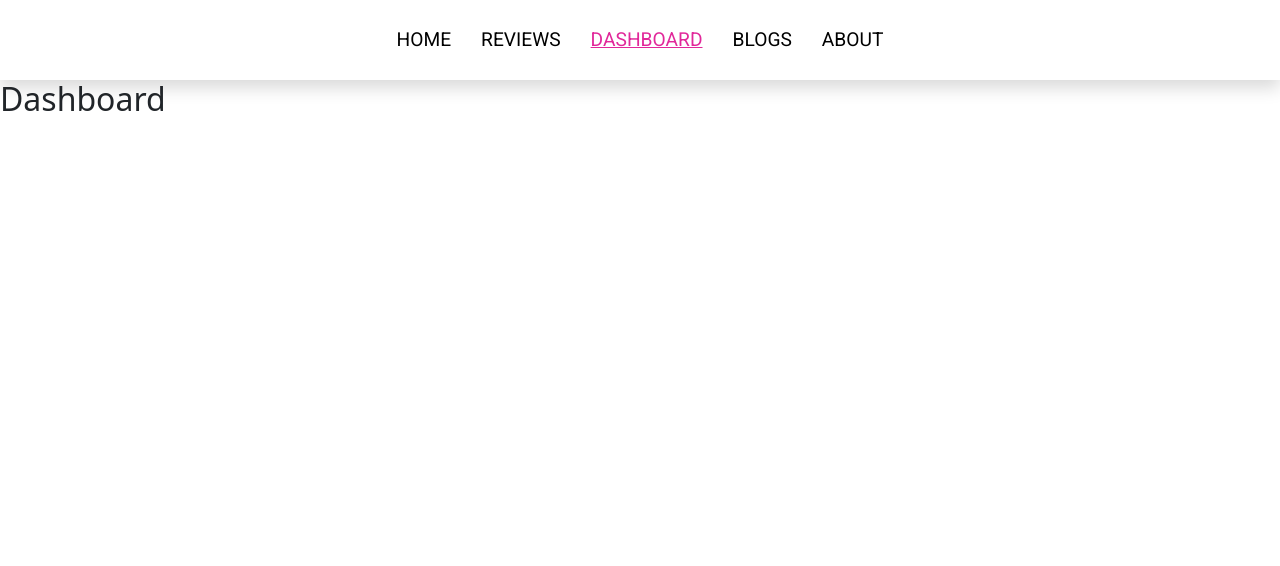
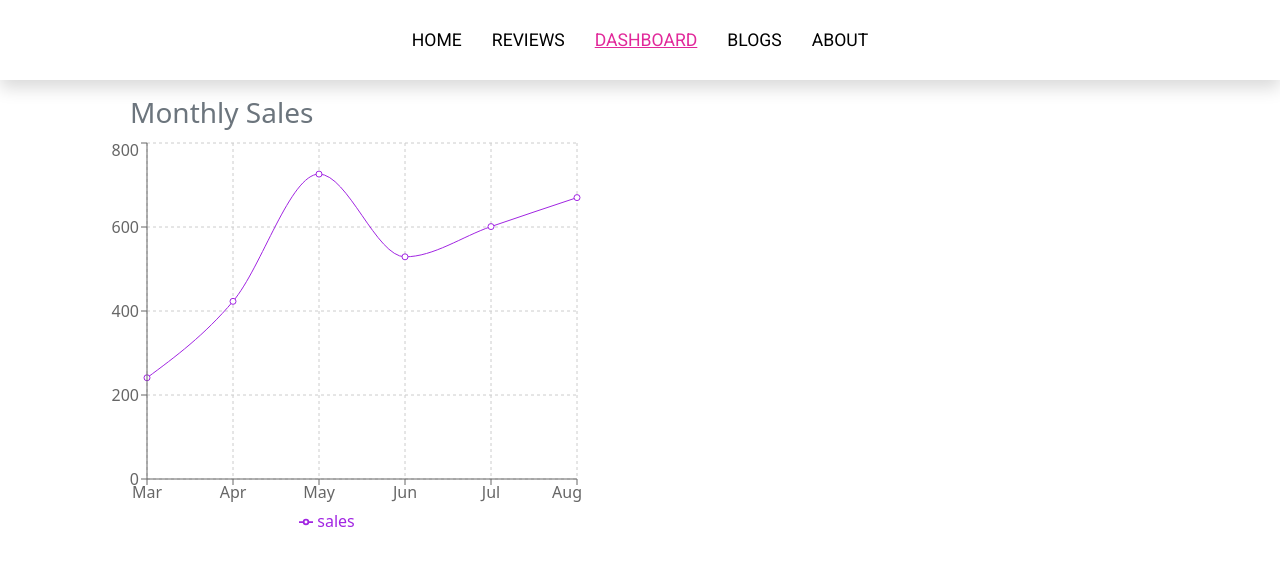
Before and after one commit to mohammadtanim24h/snap-away, a React (Create React App) app: page /dashboard in a window 1280 px wide. Shown: the top 566 px of the page. Built offline with nearby package versions, Linux system fonts and the light colour scheme.

Commit message:
sales linechart added

```diff
--- /dev/null
+++ b/public/chart.json
@@ -0,0 +1,38 @@
+[
+    {
+        "month": "Mar",
+        "investment": 100000,
+        "sales": 241,
+        "revenue": 10401
+    },
+    {
+        "month": "Apr",
+        "investment": 200000,
+        "sales": 423,
+        "revenue": 24500
+    },
+    {
+        "month": "May",
+        "investment": 500000,
+        "sales": 726,
+        "revenue": 67010
+    },
+    {
+        "month": "Jun",
+        "investment": 500000,
+        "sales": 529,
+        "revenue": 40405
+    },
+    {
+        "month": "Jul",
+        "investment": 600000,
+        "sales": 601,
+        "revenue": 50900
+    },
+    {
+        "month": "Aug",
+        "investment": 700000,
+        "sales": 670,
+        "revenue": 61000
+    }
+]
--- a/src/components/Dashboard/Dashboard.js
+++ b/src/components/Dashboard/Dashboard.js
@@ -1,10 +1,11 @@
 import React from 'react';
+import SalesLineChart from '../SalesLineChart/SalesLineChart';
 import './Dashboard.css';
 
 const Dashboard = () => {
     return (
-        <div>
-            <h2>Dashboard</h2>
+        <div className='container my-3'>
+            <SalesLineChart></SalesLineChart>
         </div>
     );
 };
--- a/src/components/Home/Home.css
+++ b/src/components/Home/Home.css
@@ -30,7 +30,7 @@
     background-image: linear-gradient(90deg, #cf3b76, #822de4);
     color: white;
     border-radius: 5px;
-    font-size: 1.1rem;
+    font-size: 1rem;
     transition: .5s;
     font-weight: bold;
 }
--- a/src/components/Navbar/Navbar.css
+++ b/src/components/Navbar/Navbar.css
@@ -8,7 +8,7 @@ nav {
 
 nav a {
     margin: 15px;
-    font-size: 1.2rem;
+    font-size: 1.1rem;
     text-transform: uppercase;
     font-family: 'Roboto', sans-serif;
 }
--- /dev/null
+++ b/src/components/SalesLineChart/SalesLineChart.js
@@ -0,0 +1,22 @@
+import React from "react";
+import { CartesianGrid, Legend, Line, LineChart, Tooltip, XAxis, YAxis } from "recharts";
+import useChart from "../../hooks/useChart";
+
+const SalesLineChart = () => {
+    const chart = useChart();
+    return (
+        <div>
+            <h3 className="text-secondary ms-5">Monthly Sales</h3>
+            <LineChart width={500} height={400} data={chart}>
+                <CartesianGrid strokeDasharray="3 3" />
+                <Line type="monotone" dataKey="sales" stroke="#A125E2" activeDot={{ r: 8 }} ></Line>
+                <XAxis dataKey="month"></XAxis>
+                <Tooltip></Tooltip>
+                <Legend></Legend>
+                <YAxis></YAxis>
+            </LineChart>
+        </div>
+    );
+};
+
+export default SalesLineChart;
--- /dev/null
+++ b/src/hooks/useChart.js
@@ -0,0 +1,14 @@
+import { useEffect, useState } from "react"
+
+const useChart = () => {
+    const [chart, setChart] = useState([]);
+    useEffect(() => {
+        fetch('chart.json')
+            .then(res => res.json())
+            .then(data => setChart(data))
+    }, [])
+
+    return chart;
+}
+
+export default useChart;
```
